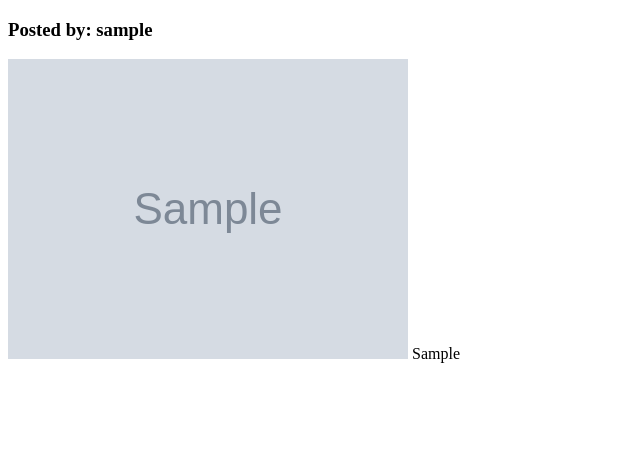
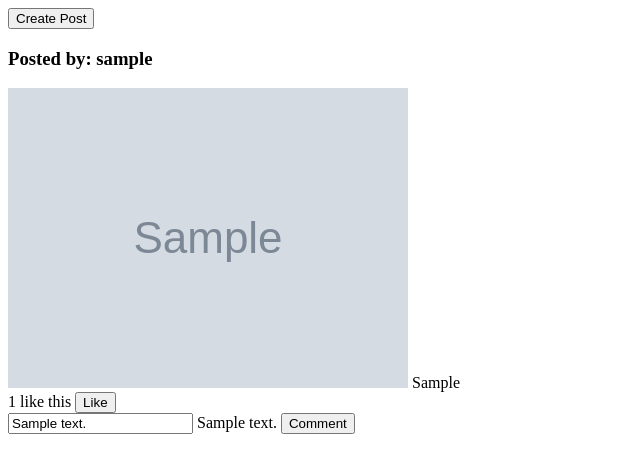
Before and after one commit to iamaditya-gaur/InstaClone, a Django app: template templates/feeds.html in a window 1280 px wide. Shown: the top 473 px of the page, without its empty margins (0-640 px from the left). Run offline with Django 3.2, Linux system fonts and the light colour scheme; tables that the repository leaves empty hold one stand-in row (values such as "Sample post"); the template is opened without the code that fills it: values that come from a table or form of the project are taken from there, most other values are stand-ins (such as "Sample title", 1, 10 or a date in 2020); grey boxes marked "Sample" are stand-in pictures; parts of the project's set-up code (start-up, migrations or seed data) failed here and were passed over.

Commit message:
Added functionality for filtering posts and minor changes

```diff
--- a/myapp/models.py
+++ b/myapp/models.py
@@ -1,4 +1,5 @@
 # -*- coding: utf-8 -*-
+# TODO add comments to the code before final submission
 from __future__ import unicode_literals
 
 from django.db import models
@@ -34,3 +35,25 @@ class PostModel(models.Model):
   caption = models.CharField(max_length=255)
   created_on = models.DateTimeField(auto_now_add=True)
   updated_on = models.DateTimeField(auto_now=True)
+  has_liked = False
+
+  @property
+  def like_count(self):
+    return len(LikeModel.objects.filter(post_id=self))
+
+  @property
+  def comment_cout(self):
+    return CommentModel.objects.filter(post_id=self).order_by('created_on')
+
+class LikeModel(models.Model):
+  user = models.ForeignKey(SignUpModel)
+  post_id = models.ForeignKey(PostModel)
+  created_on = models.DateTimeField(auto_now_add=True)
+  updated_on = models.DateTimeField(auto_now=True)
+
+class CommentModel(models.Model):
+  user = models.ForeignKey(SignUpModel)
+  post_id = models.ForeignKey(PostModel)
+  comment_text = models.CharField(max_length=555)
+  created_on = models.DateTimeField(auto_now_add=True)
+  updated_on = models.DateTimeField(auto_now=True)
--- a/myapp/urls.py
+++ b/myapp/urls.py
@@ -1,10 +1,12 @@
 from django.conf.urls import url
 from . import views
-from myapp.views import signup_view,login_view, post_view, feed_view
+from myapp.views import signup_view,login_view, post_view, feed_view, like_view, comment_view
 urlpatterns = [
     url(r'post/$', post_view),
     url(r'login/$', login_view),
     url(r'feed/$', feed_view),
+    url(r'like/$', like_view),
+    url(r'comment/$', comment_view),
     url(r'^$', signup_view)
 
 
--- a/templates/feeds.html
+++ b/templates/feeds.html
@@ -5,6 +5,10 @@
     <title>Feeds</title>
 </head>
 <body>
+        <form method="POST" action="/myapp/post/">
+        {% csrf_token %}
+        <input type="submit" class="btn-default btn" value="Create Post">
+    </form>
     {% for post in posts_form %}
         <h3>
           Posted by: {{ post.user.username_mod }}
@@ -13,6 +17,40 @@
         <span>
           {{ post.caption }}
         </span>
+        <form method="POST" action="/myapp/like/">
+          {% csrf_token %}
+          <input type="hidden" name="post" value="{{ post.id }}">
+            <div style="display:inline-block">
+                {{ post.like_count }} like this
+             </div>
+            <div style="display:inline-block">
+                <form method="POST" action="/myapp/like/">
+                    {% csrf_token %}
+                    <input type="hidden" name="post" value="{{ post.id }}" />
+                    {% if post.has_liked %}
+                        <input type="submit" class="btn btn-default" value="Unlike">
+                    {% else %}
+                        <input type="submit" class="btn btn-default" value="Like">
+                    {% endif %}
+                </form>
+
+            </div>
+        </form>
+                <div>
+            <form method="POST" action="/myapp/comment/">
+                {% csrf_token %}
+                <input type="hidden" name="post" value="{{ post.id }}" />
+                <input type="text" name="comment_text" placeholder="Make a comment.." value="{{ comment_text }}">
+                {{ comment_text }}
+                <input type="submit" class="btn-default btn" value="Comment">
+            </form>
+        </div>
+        <div>
+            {% for comment in post.comments %}
+                <p><b>{{ comment.user.username_mod }} [{{ comment.created_on }}]:</b> {{ comment.comment_text }}</p>
+            {% endfor %}
+        </div>
+
     {% endfor %}
 </body>
 </html>
```
Also changed, not shown: myapp/forms.py (+13 -1 lines), myapp/views.py (+72 -16 lines).
